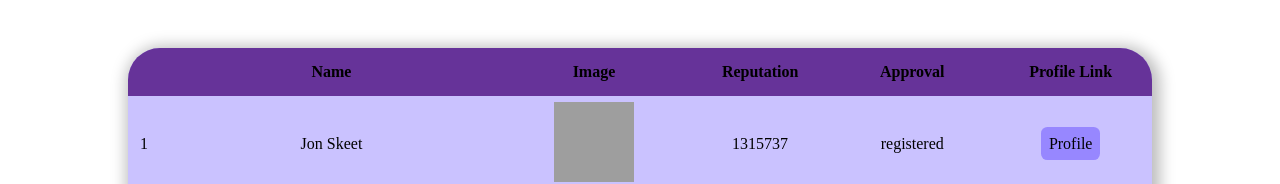
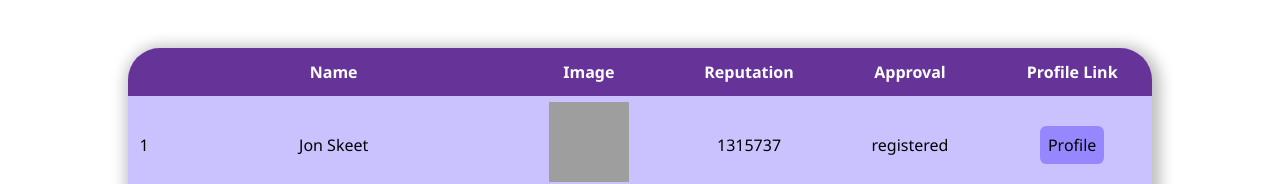
Before and after one commit to EmekaOrji/stackoverflow-api, a plain HTML site: page index.html in a window 1280 px wide. Shown: the top 184 px of the page. Drawn offline with Linux system fonts and the light colour scheme; grey boxes are pictures that could not be loaded.

Commit message:
Adjusted font-family and margin-bottom

```diff
--- a/stack.css
+++ b/stack.css
@@ -6,20 +6,15 @@
   scroll-behavior: smooth;
 }
 html, body {
-  height: 100vh;
   margin:  0;
 }
-/* body {
-  background: #cac2ff;
-} */
 #app {
   width: 100%;
   height: 100%;
+  font-family: 'Segoe UI', Tahoma, Geneva, Verdana, sans-serif;
 }
-
 table {
   width: 80%;
-  /* border: 2px solid #000; */
   margin: 3em auto;
   border-radius: 2em;
   overflow: hidden;
@@ -27,12 +22,10 @@ table {
   background: #cac2ff;
   box-shadow: 3px 3px 15px 5px #0004;
 }
-/* table * {
-  border: 2px solid #000;
-} */
 table th {
   background-color: rebeccapurple;
   height: 3em;
+  color: #fff;
 }
 tr td {
   text-align: center;
```
